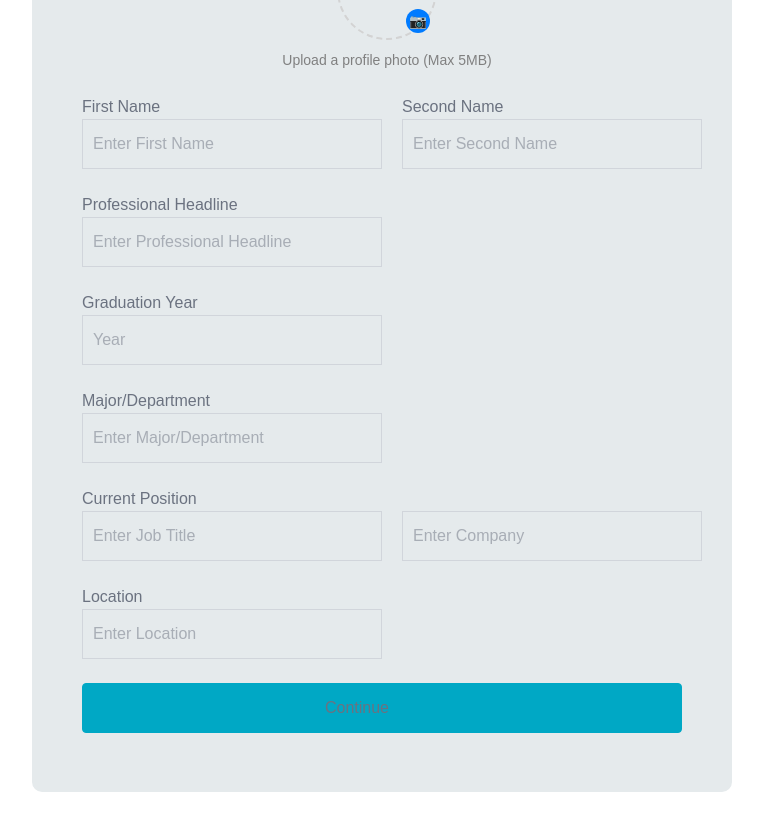
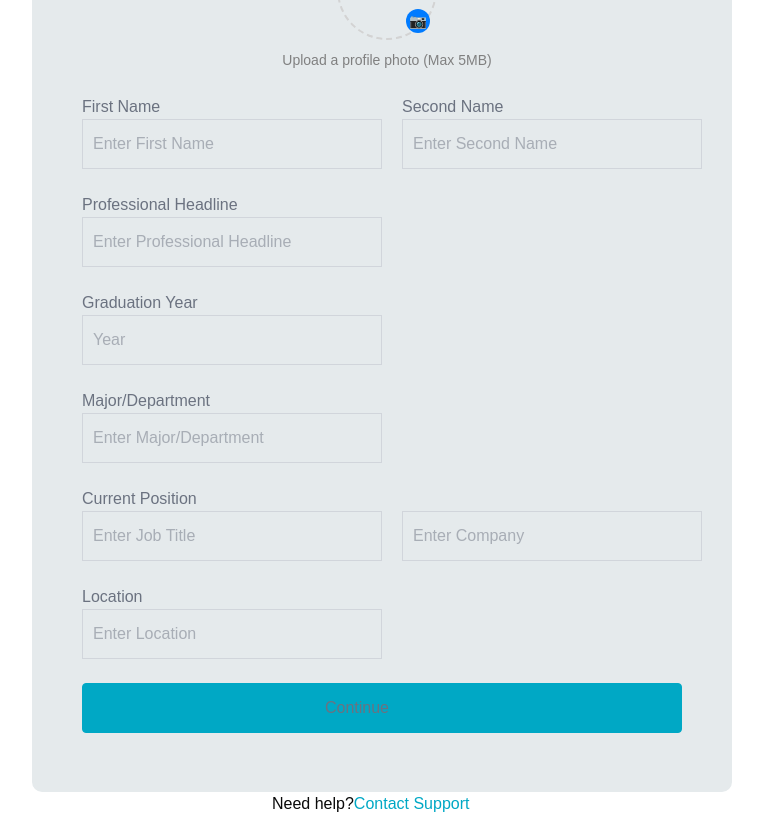
Before and after one commit to ShehaanN/AluminiWave, a React (Vite) app: page / in a window 1280 px wide. Shown: the part 328-1144 px from the top of the page, without its empty margins (268-1031 px from the left). Before the commit the page ends 1120 px from the top, so only its background shows below. Built offline with nearby package versions, Linux system fonts and the light colour scheme; a web font is replaced by a local one.

Commit message:
Finsh signup part 2

```diff
--- a/src/components/Login/SignupStep2.css
+++ b/src/components/Login/SignupStep2.css
@@ -5,6 +5,7 @@
   padding: 0;
   box-sizing: border-box;
   font-family: 'Cantarell', sans-serif;
+  height: auto;
 
 }
 
@@ -84,3 +85,9 @@
   color: black;
   font-size: 20px;
 }
+.need{
+  padding-left: 540px;
+}
+.need a{
+  color: #00a8c5;
+}
--- a/src/components/Login/SignupStep2.jsx
+++ b/src/components/Login/SignupStep2.jsx
@@ -52,6 +52,7 @@ function SignupStep2() {
                         <button>Continue</button>
                   </div>
             </div>
+            <div className="need">Need help?<a href="">Contact Support</a></div>
     </div>
   )
 }
```
